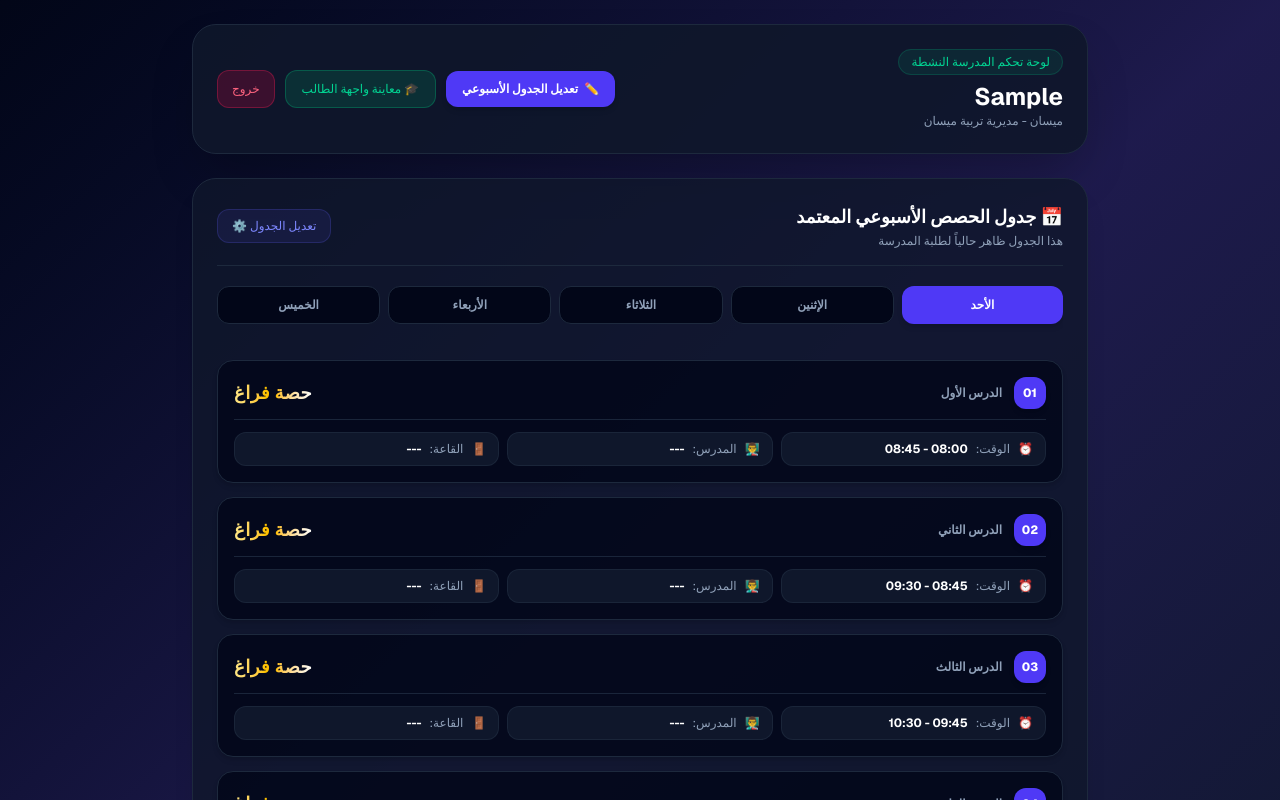
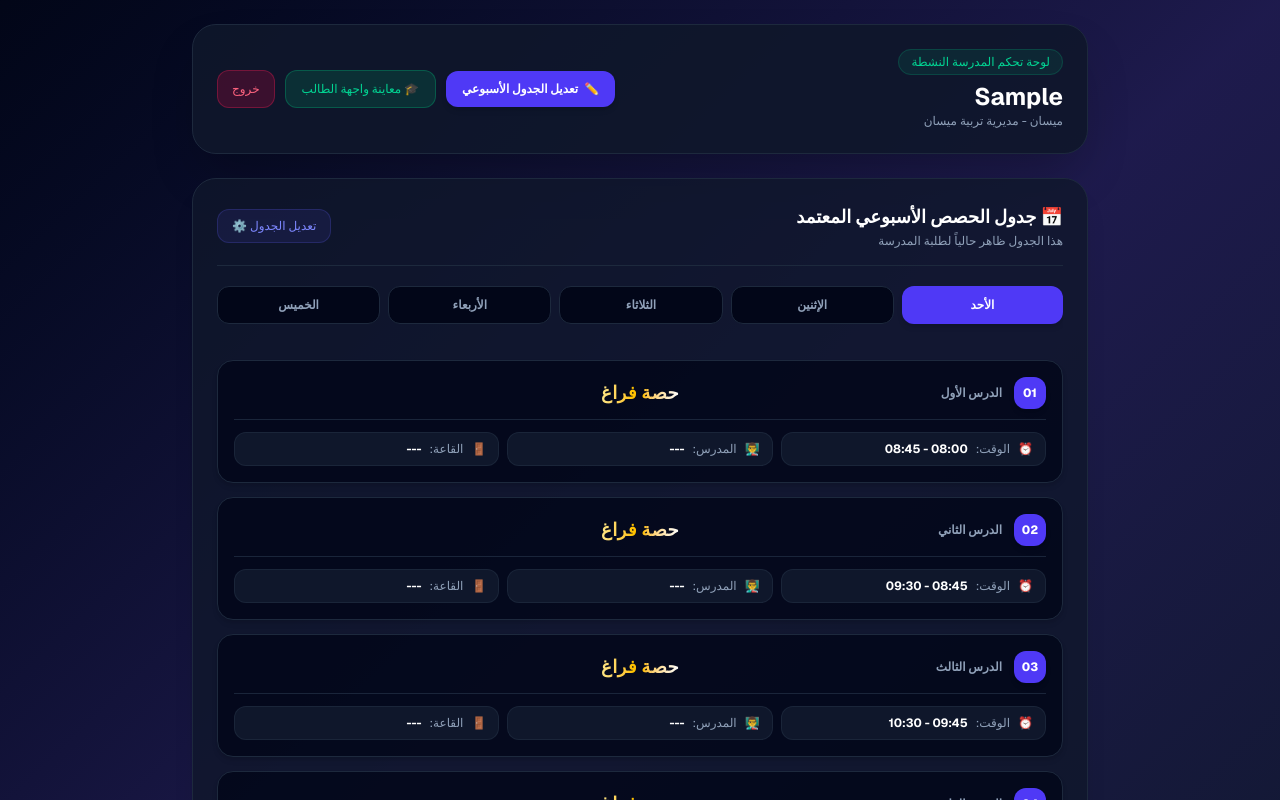
Before and after one commit to mobder2015-svg/smart-school-timetable, a Next.js app: page / in a window 1280 px wide. Both pictures are taken after typing "Sample", "Sample123" into the empty fields and a click on the button "تسجيل الدخول والبدء 🚀". Shown: the top 800 px of the page. Built offline with nearby package versions, Linux system fonts and the light colour scheme.

Commit message:
Position subject name perfectly in the center on the same period title line

```diff
--- a/app/page.tsx
+++ b/app/page.tsx
@@ -354,25 +354,30 @@ export default function SmartSchoolTimetable() {
               ))}
             </div>
 
-            {/* الحصص الـ 6 مع اسم المادة في نفس سطر اسم ورقم الدرس */}
+            {/* الحصص الـ 6 مع اسم المادة في منتصف السطر الخاص بالدرس تماماً */}
             <div className="space-y-3.5 pt-2">
               {schedule[selectedDay]?.map((period) => (
                 <div key={period.id} className="bg-slate-950/80 border border-slate-800 rounded-2xl p-4 sm:p-4 space-y-3 shadow-md">
-                  {/* سطر موحد يجمع رقم الدرس، اسمه، واسم المادة بلون ذهبي/أبيض */}
-                  <div className="flex items-center justify-between border-b border-slate-800/90 pb-2.5">
+                  {/* سطر موحد يوزع العناصر: يمين (الرقم والاسم)، وسط (اسم المادة)، يسار (فراغ للتوازن) */}
+                  <div className="grid grid-cols-3 items-center border-b border-slate-800/90 pb-2.5">
                     <div className="flex items-center gap-3">
                       <span className="w-8 h-8 rounded-xl bg-indigo-600 text-white flex items-center justify-center text-xs font-extrabold shadow-md">
                         0{period.periodNumber}
                       </span>
                       <h3 className="text-xs font-bold text-slate-400">{period.periodName}</h3>
                     </div>
-                    {/* اسم المادة في نفس مستوى الدرس وبشكل بارز وفخم */}
+
+                    {/* اسم المادة في المنتصف تماماً وبشكل بارز */}
+                    <div className="text-center">
                       <span className="text-base sm:text-lg font-black text-transparent bg-clip-text bg-gradient-to-r from-amber-200 via-amber-400 to-white tracking-wide">
                         {period.subject || 'حصة فراغ'}
                       </span>
                     </div>
 
-                  {/* تفاصيل الحصة (الوقت، المدرس، القاعة) مرتبة في حقول مدمجة */}
+                    <div></div>
+                  </div>
+
+                  {/* تفاصيل الحصة (الوقت، المدرس، القاعة) */}
                   <div className="grid grid-cols-1 sm:grid-cols-3 gap-2 text-xs">
                     <div className="bg-slate-900 border border-slate-800/80 px-3 py-2 rounded-xl text-slate-300 flex items-center gap-2">
                       <span>⏰</span> <span className="text-slate-400">الوقت:</span> <span className="font-bold text-white">{period.time || '---'}</span>
@@ -550,7 +555,7 @@ export default function SmartSchoolTimetable() {
             <div className="space-y-6">
               <div className="bg-slate-900/90 border border-slate-800 rounded-3xl p-6 shadow-xl flex items-center justify-between">
                 <div>
-                  <span className="text-xs bg-amber-500/10 text-amber-400 px-3 py-1 rounded-full border border-amber-500/20">الإحصائيات العامة للمنصة</span>
+                  <span className="text-xs bg-amber-500/10 border border-amber-500/20 text-amber-400 px-3 py-1 rounded-full">الإحصائيات العامة للمنصة</span>
                   <h1 className="text-2xl font-bold text-white mt-2">إدارة المدارس المسجلة</h1>
                 </div>
                 <button onClick={() => setIsSuperAuthenticated(false)} className="text-xs bg-slate-800 hover:bg-slate-700 text-slate-300 px-3 py-2 rounded-xl border border-slate-700">
@@ -643,11 +648,14 @@ export default function SmartSchoolTimetable() {
             <div className="space-y-3">
               {schedule[selectedDay]?.map((period) => (
                 <div key={period.id} className="bg-slate-950/70 border border-slate-800 rounded-2xl p-4 space-y-2.5 shadow-inner">
-                  <div className="flex items-center justify-between border-b border-slate-800 pb-2">
-                    <span className="text-xs font-semibold text-indigo-400 bg-indigo-500/10 px-2 py-0.5 rounded-lg">{period.periodName}</span>
+                  <div className="grid grid-cols-3 items-center border-b border-slate-800 pb-2">
+                    <span className="text-xs font-semibold text-indigo-400 bg-indigo-500/10 px-2 py-0.5 rounded-lg w-fit">{period.periodName}</span>
+                    <div className="text-center">
                       <span className="text-sm font-black text-transparent bg-clip-text bg-gradient-to-r from-amber-200 via-amber-400 to-white">
                         {period.subject || 'حصة فراغ'}
                       </span>
+                    </div>
+                    <div></div>
                   </div>
                   <div className="grid grid-cols-2 gap-2 text-xs text-slate-300 pt-1">
                     <div className="bg-slate-900 p-2 rounded-xl">⏰ {period.time || '---'}</div>
```
Lines whose indentation alone changed are shown as unchanged.
